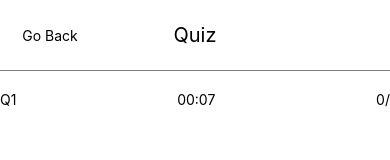
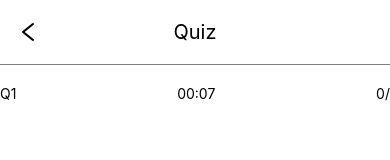
Before and after one commit to Jeyoung-Park/RNQuizApp, a React Native app: screen /Quiz in a window 390 px wide. Shown: the top 160 px of the page. Built offline with nearby package versions, Linux system fonts and the light colour scheme.

Commit message:
feat: Header 아이콘 설정
-뒤로 가기 아이콘 및 홈 아이콘 설정

```diff
--- a/src/components/screen/Quiz/index.tsx
+++ b/src/components/screen/Quiz/index.tsx
@@ -134,7 +134,7 @@ const Quiz = ({ navigation }: QuizProps) => {
 	return (
 		// eslint-disable-next-line @typescript-eslint/no-use-before-define
 		<SafeAreaView style={styles.container}>
-			<Header goBack={goBack} title="Quiz" goBackText="Go Back" />
+			<Header goBack={goBack} title="Quiz" goBackIcon="left" />
 			<SingleQuiz
 				currentQuiz={currentQuiz}
 				currentIndex={currentIndex}
--- a/src/components/screen/Result/index.tsx
+++ b/src/components/screen/Result/index.tsx
@@ -166,7 +166,7 @@ const Result = ({ navigation, route }: ResultProps) => {
 	return (
 		// eslint-disable-next-line @typescript-eslint/no-use-before-define
 		<View style={styles.container}>
-			<Header title="Result" goBackText="Go Home" goBack={goBack} />
+			<Header title="Result" goBackIcon="home" goBack={goBack} />
 			<PieChart
 				data={data}
 				width={config.WINDOW_WIDTH}
--- a/src/components/screen/WrongQuiz/index.tsx
+++ b/src/components/screen/WrongQuiz/index.tsx
@@ -16,7 +16,7 @@ const WrongQuiz = ({ navigation }: WrongQuizProps) => {
 
 	return (
 		<SafeAreaView style={styles.container}>
-			<Header goBack={goBack} goBackText="Go Back" title="오답 노트" />
+			<Header goBack={goBack} goBackIcon="left" title="오답 노트" />
 			<WrongQuizList navigation={navigation} />
 		</SafeAreaView>
 	);
--- a/src/shared/components/Header.tsx
+++ b/src/shared/components/Header.tsx
@@ -1,18 +1,20 @@
 import * as React from 'react';
 import { Text, View, StyleSheet, TouchableOpacity } from 'react-native';
+import Icon from 'react-native-vector-icons/AntDesign';
 
 interface HeaderProps {
 	goBack: () => void;
 	title: string;
 	// eslint-disable-next-line react/require-default-props
-	goBackText?: string;
+	goBackIcon: string;
 }
 
-const Header = ({ goBack, title, goBackText }: HeaderProps) => (
+const Header = ({ goBack, title, goBackIcon }: HeaderProps) => (
 	// eslint-disable-next-line @typescript-eslint/no-use-before-define
 	<View style={styles.container}>
 		<TouchableOpacity style={styles.backButton} onPress={goBack}>
-			<Text>{goBackText}</Text>
+			{/* <Text>{goBackText}</Text> */}
+			<Icon name={goBackIcon} size={24} color="black" />
 		</TouchableOpacity>
 		<Text style={styles.title}>{title}</Text>
 		<View style={styles.backButton} />
@@ -29,13 +31,16 @@ const styles = StyleSheet.create({
 		alignItems: 'center',
 		// backgroundColor: 'red',
 		paddingVertical: 20,
+		paddingHorizontal:16,
 
 		borderBottomColor: 'gray',
 		borderBottomWidth: 1,
 	},
 	backButton: {
-		width: 100,
-		height: 30,
+		// width: 100,
+		// height: 30,
+		width: 24,
+		height: 24,
 		justifyContent: 'center',
 		alignItems: 'center',
 	},
```
Also changed, not shown: 1 other file (tests, documents, lock files or other folders).
